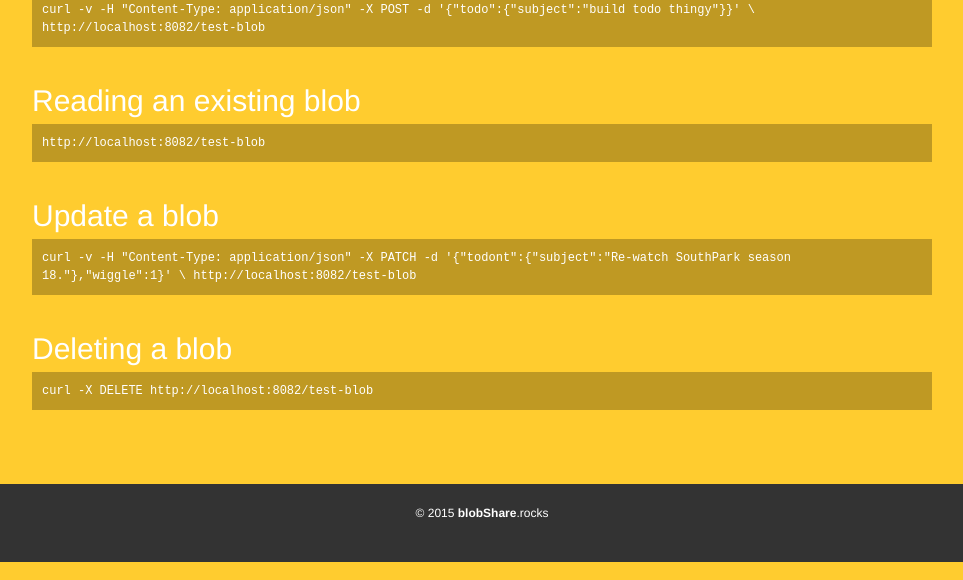
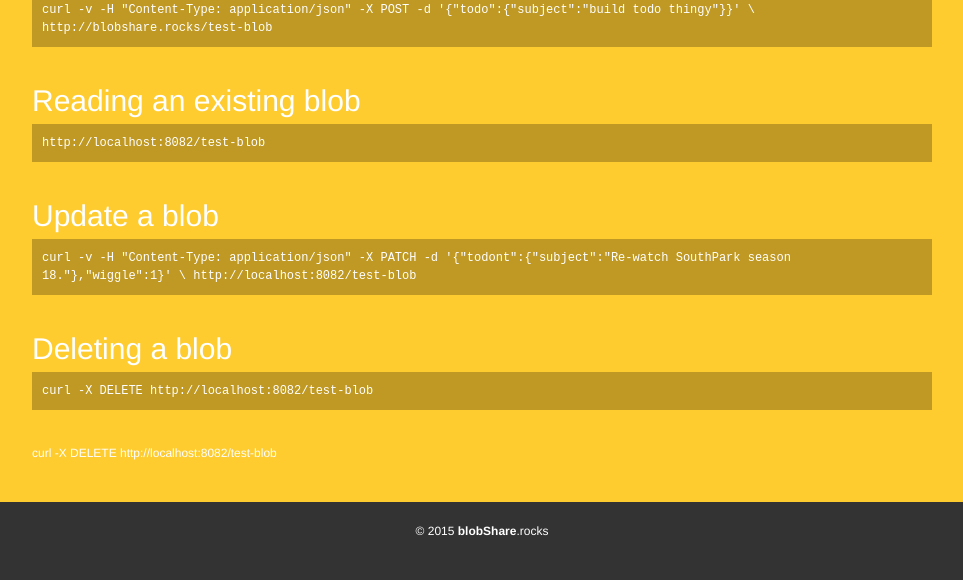
Before and after one commit to wtff0nzie/blobShare, a website: page public/index.html in a window 1280 px wide. Shown: the part 646-1226 px from the top of the page, without its empty margins (158-1121 px from the left). Drawn offline with Linux system fonts and the light colour scheme.

Commit message:
Tweaks to examples.

```diff
--- a/public/index.html
+++ b/public/index.html
@@ -46,26 +46,26 @@
 
         <section class="example">
             <h3>Adding a new blob <span>named <strong>test-blob</strong></span></h3>
-            <code>curl -v -H "Content-Type: application/json" -X POST -d '{"todo":{"subject":"build todo thingy"}}' \
-                http://localhost:8082/test-blob</code>
+            <code title="Click to copy this example to clipboard.">curl -v -H "Content-Type: application/json" -X POST -d '{"todo":{"subject":"build todo thingy"}}' \
+                http://blobshare.rocks/test-blob</code>
         </section>
 
         <section class="example">
             <h3>Reading an existing blob <span>named <strong>test-blob</strong></span></h3>
-            <code>http://localhost:8082/test-blob</code>
+            <code title="Click to copy this example to clipboard.">http://localhost:8082/test-blob</code>
         </section>
 
         <section class="example">
             <h3>Update a blob <span>named <strong>test-blob</strong></span></h3>
-            <code>curl -v -H "Content-Type: application/json" -X PATCH -d '{"todont":{"subject":"Re-watch SouthPark season 18."},"wiggle":1}' \
+            <code title="Click to copy this example to clipboard.">curl -v -H "Content-Type: application/json" -X PATCH -d '{"todont":{"subject":"Re-watch SouthPark season 18."},"wiggle":1}' \
                 http://localhost:8082/test-blob</code>
         </section>
 
         <section class="example">
             <h3>Deleting a blob <span>named <strong>test-blob</strong></span></h3>
-            <code>curl -X DELETE http://localhost:8082/test-blob</code>
+            <code title="Click to copy this example to clipboard.">curl -X DELETE http://localhost:8082/test-blob</code>
         </section>
-
+        curl -X DELETE http://localhost:8082/test-blob
     </main>
     <footer class="ftr">
         <p>&copy; 2015 <strong>blobShare</strong>.rocks</p>
@@ -84,12 +84,17 @@
             var copyToClip = function (el) {
                 var client = new ZeroClipboard(el);
 
-                client.on('aftercopy', function () {
-                   el.className = 'copied';
+                client.on('load', function (client) {
+                    client.on('datarequested', function (client) {
+                        console.log(el.innerHTML);
+                        client.setText(el.innerHTML);
 
-                    setTimeout(function () {
-                        el.className = '';
-                    }, 3 * 1000);
+                        el.className = 'copied';
+
+                        setTimeout(function () {
+                            el.className = '';
+                        }, 3 * 1000);
+                    });
                 });
             };
 
```
